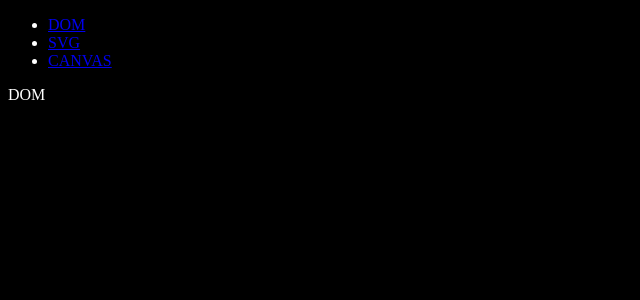
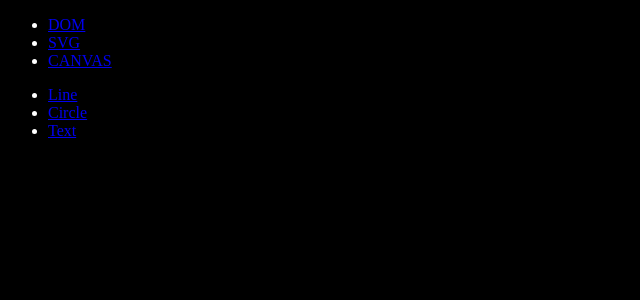
Before and after one commit to ssthouse/how-to-draw-a-chart, a React (Create React App) app: page /dom-chart in a window 1280 px wide. Shown: the top 300 px of the page, without its empty margins (0-640 px from the left). Built offline with nearby package versions, Linux system fonts and the light colour scheme.

Commit message:
feat: 增加子route结构展示Shape元素渲染

```diff
--- a/src/App.tsx
+++ b/src/App.tsx
@@ -1,8 +1,8 @@
 import "./styles.less";
 import { BrowserRouter as Router, Switch, Route, Link } from "react-router-dom";
-import DomChart from "./pages/dom-chart";
-import SvgChart from "./pages/svg-chart";
-import CanvasChart from "./pages/canvas-chart";
+import DomChart from "./components/dom-chart/dom-chart";
+import SvgChart from "./components/svg-chart/svg-chart";
+import CanvasChart from "./components/canvas-chart/canvas-chart";
 
 export default function App() {
   return (
--- /dev/null
+++ b/src/components/dom-chart/dom-chart.tsx
@@ -0,0 +1,41 @@
+import React from "react";
+import {
+  Link,
+  BrowserRouter as Router,
+  Switch,
+  Route,
+  useRouteMatch
+} from "react-router-dom";
+import Line from "./line";
+
+const DomChart: React.FC = () => {
+  let { path, url } = useRouteMatch();
+  return (
+    <div>
+      <ul>
+        <li>
+          <Link to={`${url}/line`}>Line</Link>
+        </li>
+        <li>
+          <Link to="/svg-chart">Circle</Link>
+        </li>
+        <li>
+          <Link to="/canvas-chart">Text</Link>
+        </li>
+      </ul>
+      <Switch>
+        <Route path={`${path}/line`}>
+          <Line />
+        </Route>
+        <Route path="/svg-chart">
+          <Line />
+        </Route>
+        <Route path="/canvas-chart">
+          <Line />
+        </Route>
+      </Switch>
+    </div>
+  );
+};
+
+export default DomChart;
--- /dev/null
+++ b/src/components/dom-chart/line.tsx
@@ -0,0 +1,7 @@
+import React from "react";
+
+const Line: React.FC = () => {
+  return <div>I am a line</div>;
+};
+
+export default Line;
--- a/src/pages/dom-chart.tsx
+++ /dev/null
@@ -1,7 +0,0 @@
-import React from "react";
-
-const DomChart: React.FC = () => {
-  return <div>DOM</div>;
-};
-
-export default DomChart;
```
Also changed, not shown: src/components/canvas-chart/canvas-chart.tsx (renamed from src/pages/canvas-chart.tsx), src/components/svg-chart/svg-chart.tsx (renamed from src/pages/svg-chart.tsx), 1 other file (tests, documents, lock files or other folders).
